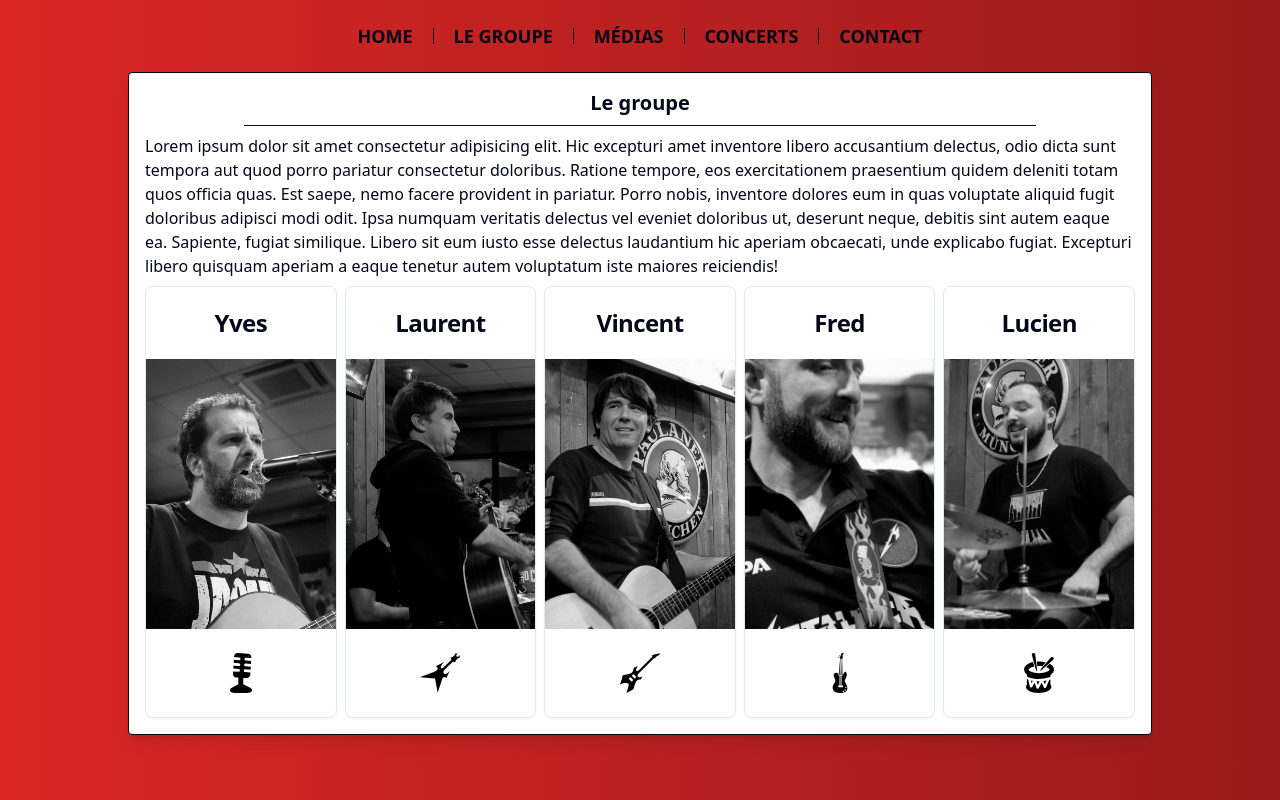
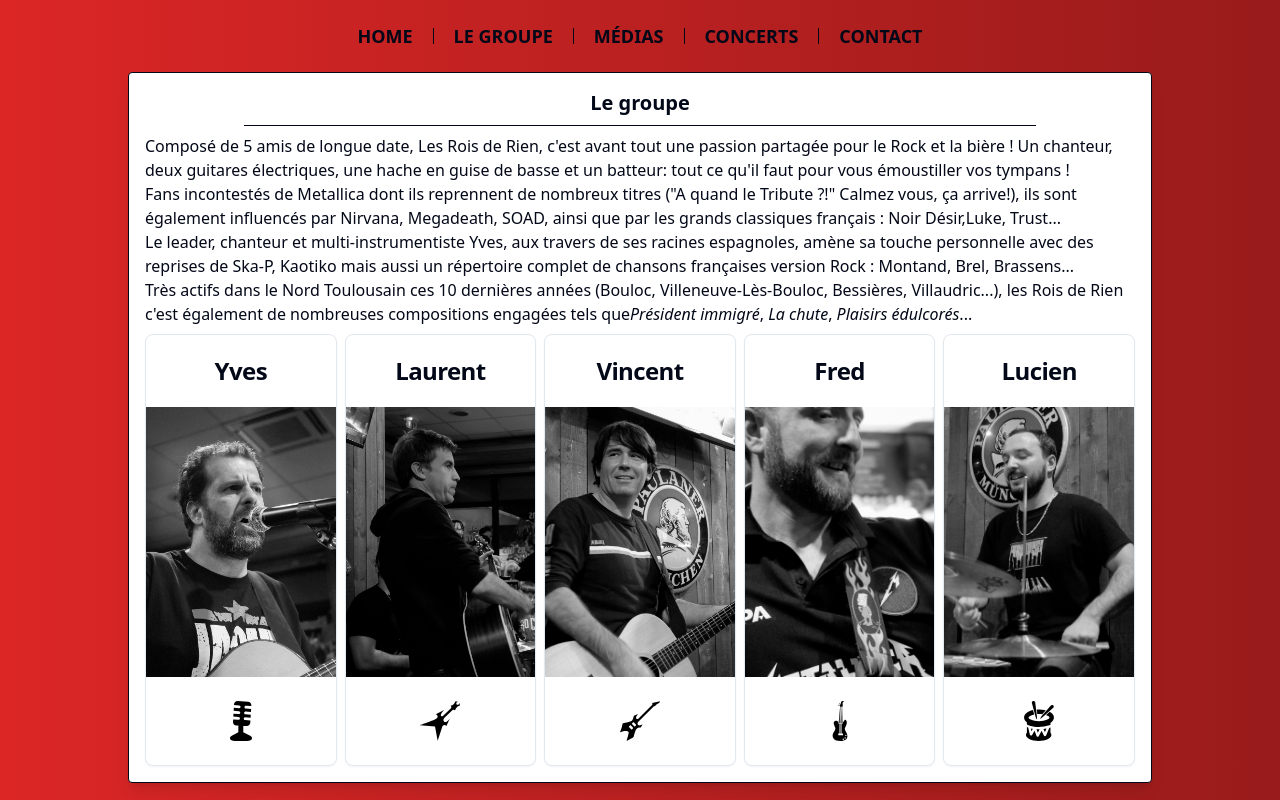
Before and after one commit to LucienRamond/RoisDeRien, a React (Vite) app: page /le-groupe in a window 1280 px wide. Built offline with nearby package versions, Linux system fonts and the light colour scheme.

Commit message:
Updated band description

```diff
--- a/src/pages/band/Band.tsx
+++ b/src/pages/band/Band.tsx
@@ -25,17 +25,22 @@ export default function Band() {
       </div>
       <Separator className="h-[1px] w-[80%] my-2 mx-auto bg-foreground" />
       <p className=" mb-2">
-        Lorem ipsum dolor sit amet consectetur adipisicing elit. Hic excepturi
-        amet inventore libero accusantium delectus, odio dicta sunt tempora aut
-        quod porro pariatur consectetur doloribus. Ratione tempore, eos
-        exercitationem praesentium quidem deleniti totam quos officia quas. Est
-        saepe, nemo facere provident in pariatur. Porro nobis, inventore dolores
-        eum in quas voluptate aliquid fugit doloribus adipisci modi odit. Ipsa
-        numquam veritatis delectus vel eveniet doloribus ut, deserunt neque,
-        debitis sint autem eaque ea. Sapiente, fugiat similique. Libero sit eum
-        iusto esse delectus laudantium hic aperiam obcaecati, unde explicabo
-        fugiat. Excepturi libero quisquam aperiam a eaque tenetur autem
-        voluptatum iste maiores reiciendis!
+        Composé de 5 amis de longue date, Les Rois de Rien, c'est avant tout une
+        passion partagée pour le Rock et la bière ! Un chanteur, deux guitares
+        électriques, une hache en guise de basse et un batteur: tout ce qu'il
+        faut pour vous émoustiller vos tympans ! <br />
+        Fans incontestés de Metallica dont ils reprennent de nombreux titres ("A
+        quand le Tribute ?!" Calmez vous, ça arrive!), ils sont également
+        influencés par Nirvana, Megadeath, SOAD, ainsi que par les grands
+        classiques français : Noir Désir,Luke, Trust... <br />
+        Le leader, chanteur et multi-instrumentiste Yves, aux travers de ses
+        racines espagnoles, amène sa touche personnelle avec des reprises de
+        Ska-P, Kaotiko mais aussi un répertoire complet de chansons françaises
+        version Rock : Montand, Brel, Brassens... <br />
+        Très actifs dans le Nord Toulousain ces 10 dernières années (Bouloc,
+        Villeneuve-Lès-Bouloc, Bessières, Villaudric...), les Rois de Rien c'est
+        également de nombreuses compositions engagées tels que
+        <i>Président immigré</i>, <i>La chute</i>, <i>Plaisirs édulcorés</i>...
       </p>
       <div className="grid gap-2 xl:grid-cols-5 lg:grid-cols-4 md:grid-cols-3 sm:grid-cols-2">
         <Card className=" hover:shadow-black">
```
